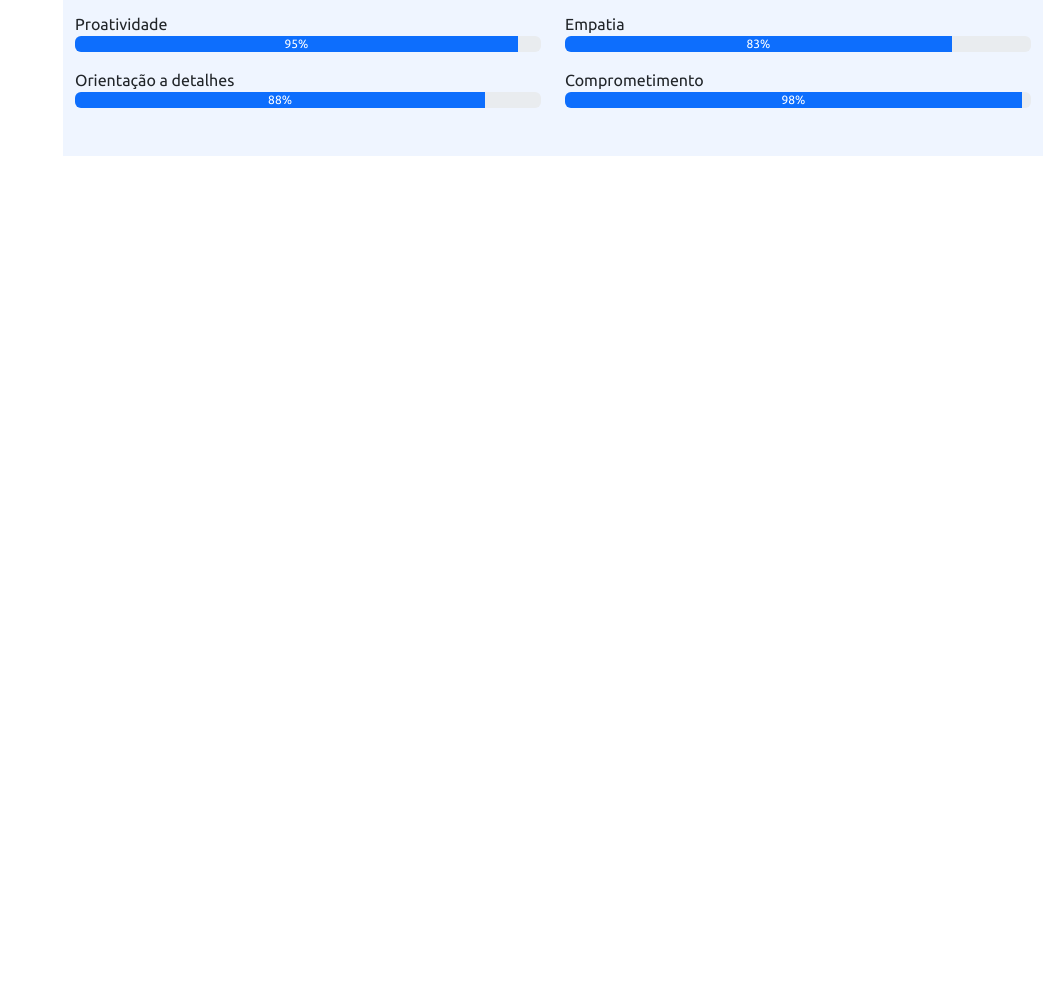
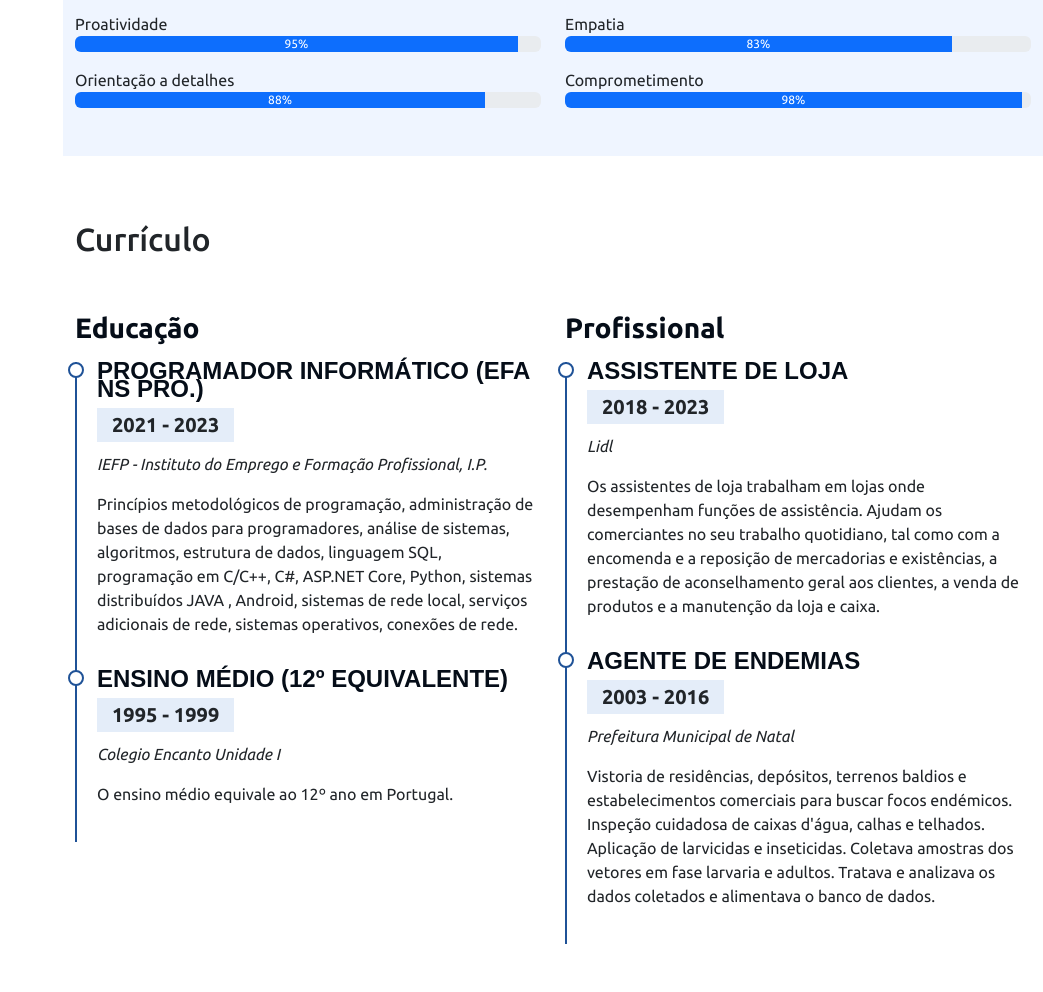
Before and after one commit to mrld-rodrigues/portifolio_responsivo, a Flask app: page / in a window 1280 px wide. Shown: the part 2290-3282 px from the top of the page, without its empty margins (237-1280 px from the left). Before the commit the page ends 2446 px from the top, so only its background shows below. Run offline with Flask 2, Linux system fonts and the light colour scheme; some libraries are stand-ins or nearby versions.

Commit message:
curriculo commit

```diff
--- a/static/style.css
+++ b/static/style.css
@@ -188,3 +188,46 @@ i.menu-mobile {
 .section-bg{
     background-color: #eff5ff;
 }
+
+.cv .cv-title{
+    font-weight: 700;
+    margin-top: 20px;
+    margin-bottom: 20px;
+    color: #050d18;
+}
+
+.cv .cv-item{
+    padding: 0 0 20px 20px;
+    margin-top: -2px;
+    border-left: 2px solid #1f5297;
+    position: relative;
+}
+
+.cv .cv-item h4{
+    line-height: 18px;
+    font-weight: 600;
+    text-transform: uppercase;
+    font-family: "Poppins", sans-serif;
+    color: #050d18;
+    margin-bottom: 10px;
+}
+
+.cv .cv-item h5{
+    background: #e4edf9;
+    padding: 5px 15px;
+    display: inline-block;
+    font-weight: 600;
+    margin-bottom: 10px;
+}
+
+.cv .cv-item::before {
+    content: "";
+    position: absolute;
+    top: 0;
+    left: -9px;
+    width: 16px;
+    height: 16px;
+    border: 2px solid #1f5297;
+    border-radius: 50%;
+    background: #fff;
+}
--- a/templates/index.html
+++ b/templates/index.html
@@ -45,7 +45,7 @@
                     <a class="nav-link" href="#habilidades"><i class="bi bi-list-check" aria-hidden="true"></i> Habilidades</a>
                 </li>
                 <li class="nav-item">
-                    <a class="nav-link" href="#"><i class="bi bi-file-earmark" aria-hidden="true"></i> Currículo</a>
+                    <a class="nav-link" href="#curriculo"><i class="bi bi-file-earmark" aria-hidden="true"></i> Currículo</a>
                   </li>
                 <li class="nav-item">
                     <a class="nav-link" href="#"><i class="bi bi-collection" aria-hidden="true"></i> Portfólio</a>
@@ -230,6 +230,67 @@
             </div>
         </section>
 
+        <section id="curriculo" class="mt-5 cv">
+            <div class="container pb-5">
+                <h2 class="pt-3 pb-4">Currículo</h2>
+
+                <div class="row">
+                    <div class="col-md-6">
+                        <h3 class="cv-title">Educação</h3>
+
+                        <div class="cv-item">
+                            <h4>Programador Informático (EFA NS Pro.)</h4>
+                            <h5>2021 - 2023</h5>
+                            <p><em>IEFP - Instituto do Emprego e Formação Profissional, I.P.</em></p>
+                            <p>Princípios metodológicos de programação, administração de bases de
+                                dados para programadores, análise de
+                                sistemas, algoritmos, estrutura de dados, linguagem SQL, programação
+                                em C/C++, C#, ASP.NET Core, Python,
+                                sistemas distribuídos JAVA , Android, sistemas de rede local, serviços
+                                adicionais de rede, sistemas operativos,
+                                conexões de rede.</p>
+                        </div>
+                        <div class="cv-item">
+                            <h4>Ensino médio (12º Equivalente)</h4>
+                            <h5>1995 - 1999</h5>
+                            <p><em>Colegio Encanto Unidade I</em></p>
+                            <p>O ensino médio equivale ao 12º ano em Portugal.</p>
+                        </div>
+                    </div>
+
+                    <div class="col-md-6">
+                        <h3 class="cv-title">Profissional</h3>
+
+                        <div class="cv-item">
+                            <h4>Assistente de loja</h4>
+                            <h5>2018 - 2023</h5>
+                            <p><em>Lidl</em></p>
+                            <p>Os assistentes de loja trabalham em lojas onde desempenham funções
+                                de assistência.
+                                Ajudam os comerciantes no seu trabalho quotidiano, tal como com a
+                                encomenda e a
+                                reposição de mercadorias e existências, a prestação de
+                                aconselhamento geral aos
+                                clientes, a venda de produtos e a manutenção da loja e caixa.</p>
+                        </div>
+                        <div class="cv-item">
+                            <h4>Agente de Endemias</h4>
+                            <h5>2003 - 2016</h5>
+                            <p><em>Prefeitura Municipal de Natal</em></p>
+                            <p>Vistoria de residências, depósitos, terrenos baldios e estabelecimentos
+                                comerciais para
+                                buscar focos endémicos.
+                                Inspeção cuidadosa de caixas d'água, calhas e telhados.
+                                Aplicação de larvicidas e inseticidas.
+                                Coletava amostras dos vetores em fase larvaria e adultos.
+                                Tratava e analizava os dados coletados e alimentava o banco de dados.</p>
+                        </div>
+                    </div>
+                </div>
+            </div>
+        </section>
+
+
     </main>
 
 
```
